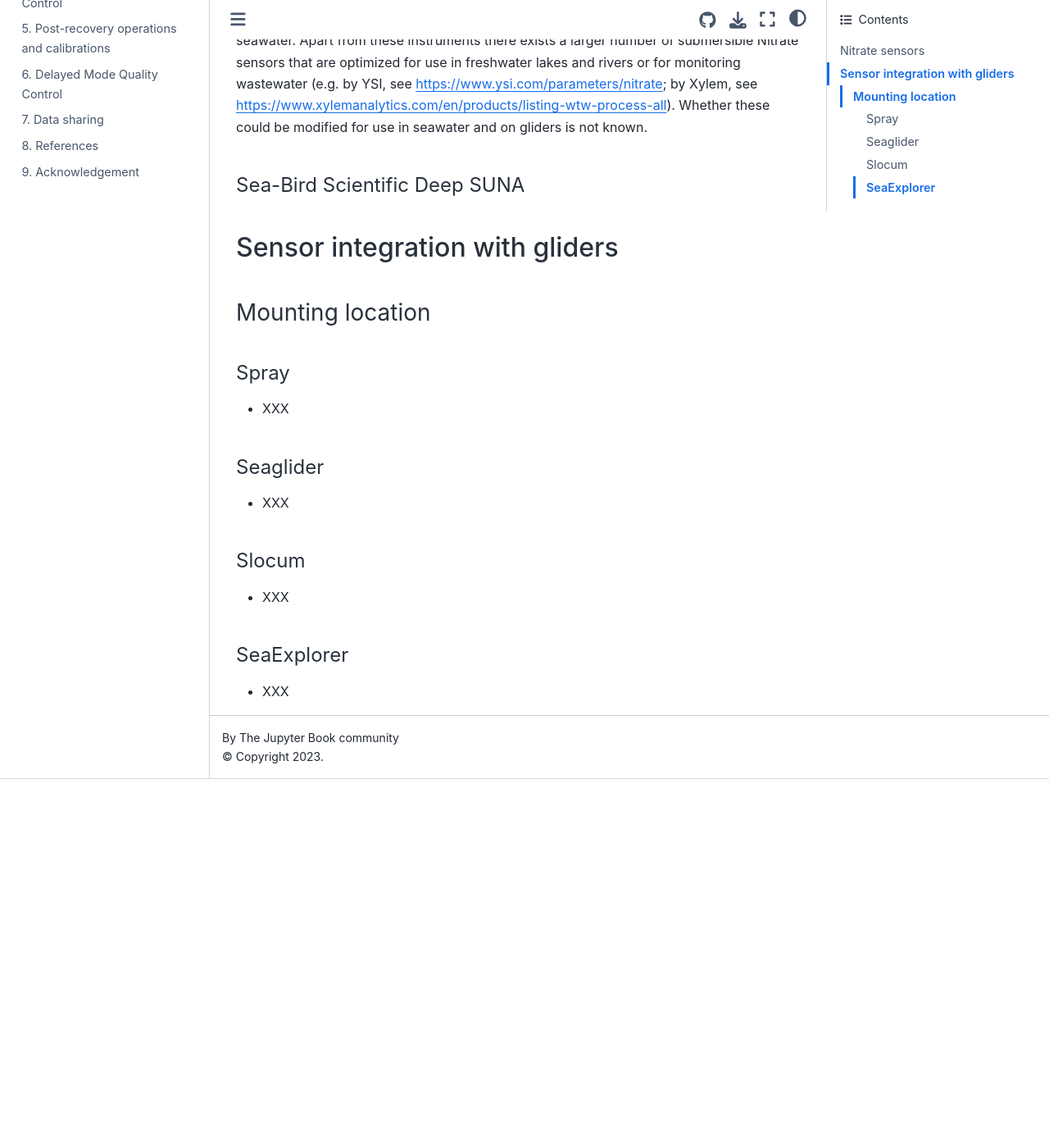
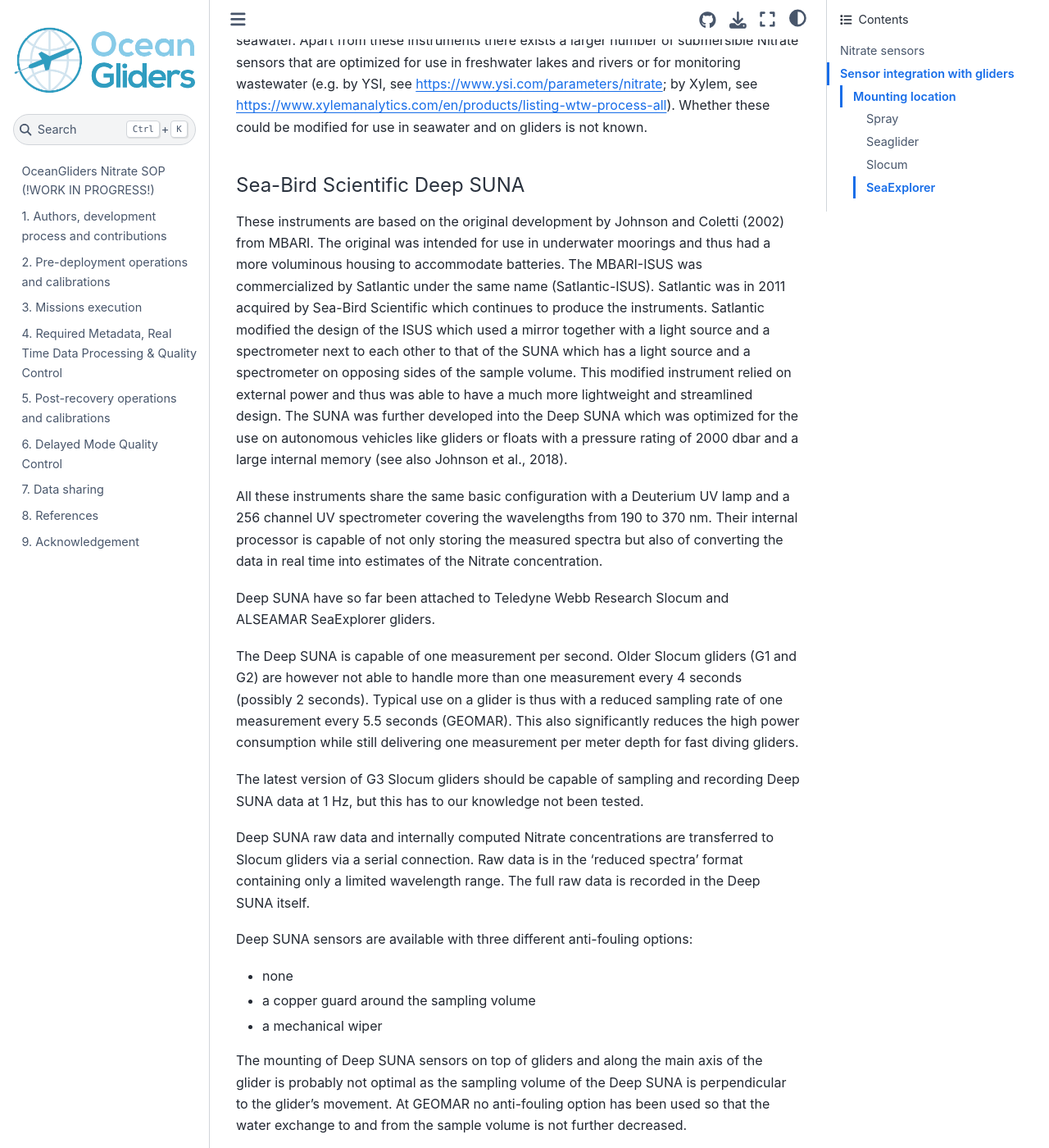
Before and after one commit to OceanGlidersCommunity/Nitrate_SOP, a Jupyter Book: the page built from sections/nitrate_sensors_integration.md, in a window 1280 px wide and 1400 px high, scrolled down 493 px. Shown: the whole window at 82% size. Built offline with Jupyter Book 1.0.4 settings and Sphinx 7.4.7 and the Sphinx Book theme 1.1.4, drawn with Linux system fonts in a browser that asks for light colours; pages that are not in the unit, such as notebooks, are missing from menus; before the commit the page ends 1443 px from its top, so only the background shows below that; some of the changed text lies outside the part shown.

Commit message:
add SUNA text

```diff
--- a/sections/nitrate_sensors_integration.md
+++ b/sections/nitrate_sensors_integration.md
@@ -12,7 +12,44 @@ Apart from these instruments there exists a larger number of submersible Nitrate
 Whether these could be modified for use in seawater and on gliders is not known.
 
 #### Sea-Bird Scientific Deep SUNA
+These instruments are based on the original development by Johnson and Coletti (2002) from MBARI.
+The original was intended for use in underwater moorings and thus had a more voluminous housing to accommodate batteries.
+The MBARI-ISUS was commercialized by Satlantic under the same name (Satlantic-ISUS).
+Satlantic was in 2011 acquired by Sea-Bird Scientific which continues to produce the instruments.
+Satlantic modified the design of the ISUS which used a mirror together with a light source and a spectrometer next to each other to that of the SUNA which has a light source and a spectrometer on opposing sides of the sample volume.
+This modified instrument relied on external power and thus was able to have a much more lightweight and streamlined design.
+The SUNA was further developed into the Deep SUNA which was optimized for the use on autonomous vehicles like gliders or floats with a pressure rating of 2000 dbar and a large internal memory (see also Johnson et al., 2018).
 
+All these instruments share the same basic configuration with a Deuterium UV lamp and a 256 channel UV spectrometer covering the wavelengths from 190 to 370 nm.
+Their internal processor is capable of not only storing the measured spectra but also of converting the data in real time into estimates of the Nitrate concentration.
+
+Deep SUNA have so far been attached to Teledyne Webb Research Slocum and ALSEAMAR SeaExplorer gliders.
+
+The Deep SUNA is capable of one measurement per second.
+Older Slocum gliders (G1 and G2) are however not able to handle more than one measurement every 4 seconds (possibly 2 seconds).
+Typical use on a glider is thus with a reduced sampling rate of one measurement every 5.5 seconds (GEOMAR).
+This also significantly reduces the high power consumption while still delivering one measurement per meter depth for fast diving gliders.
+
+The latest version of G3 Slocum gliders should be capable of sampling and recording Deep SUNA data at 1 Hz, but this has to our knowledge not been tested.
+
+Deep SUNA raw data and internally computed Nitrate concentrations are transferred to Slocum gliders via a serial connection. Raw data is in the ‘reduced spectra’ format containing only a limited wavelength range. The full raw data is recorded in the Deep SUNA itself.
+
+Deep SUNA sensors are available with three different anti-fouling options:
+- none
+- a copper guard around the sampling volume
+- a mechanical wiper
+
+The mounting of Deep SUNA sensors on top of gliders and along the main axis of the glider is probably not optimal as the sampling volume of the Deep SUNA is perpendicular to the glider’s movement.
+At GEOMAR no anti-fouling option has been used so that the water exchange to and from the sample volume is not further decreased.
+
+The nominal energy consumption for a Deep-SUNA given by the manufacturer is 7.5 W.
+We have to assume that this is the maximum power consumption for the fastest possible sampling rate.
+This has to be taken into account for mission planning.
+With a reduced sampling rate of 1 measurement every 5.5 seconds the power consumption is about 1.4 W.
+This is still significantly higher than the power consumption of the CTD or Aanderaa optodes but comparable to that of Microrider microstructure sensors.
+For comparison, a Slocum glider with only a CTD diving at full speed uses on average a total of around 5 W.
+
+Deep SUNAs are commercially available and have mounting solutions and data and power transfer cables have been developed for at least Slocum and SeaExplorer gliders.
 
 
 
```
